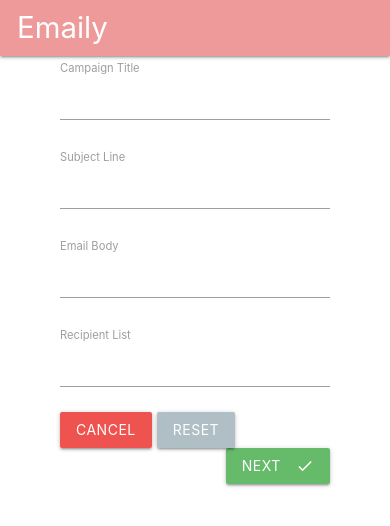
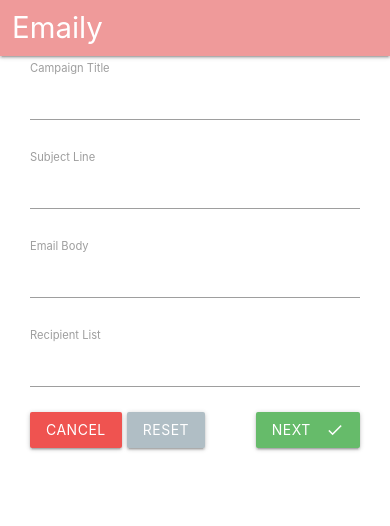
Before and after one commit to OceanRonquilloMorgan/emaily, a React (Create React App) app in the folder client/: page /surveys/new in a window 390 px wide. Shown: the top 526 px of the page. Built offline with nearby package versions, Linux system fonts and the light colour scheme; no server answers.

Commit message:
Mobile front-end fixes

```diff
--- a/client/src/components/Header.js
+++ b/client/src/components/Header.js
@@ -39,7 +39,7 @@ class Header extends Component {
           <Link
             to={this.props.auth ? '/surveys' : '/'}
             className="left brand-logo"
-            style={{ marginLeft: '10px' }}
+            style={{ marginLeft: '5px' }}
           >
             Emaily
           </Link>
--- a/client/src/components/surveys/SurveyForm.js
+++ b/client/src/components/surveys/SurveyForm.js
@@ -25,7 +25,7 @@ class SurveyForm extends Component {
 
   render() {
     return (
-      <div style={{ marginLeft: '60px', marginRight: '60px' }}>
+      <div style={{ marginLeft: '30px', marginRight: '30px' }}>
         <form onSubmit={this.props.handleSubmit(this.props.onSurveySubmit)}>
           {this.renderFields()}
           <Link to="/surveys" className="red lighten-1 btn white-text">
--- a/client/src/components/surveys/SurveyFormReview.js
+++ b/client/src/components/surveys/SurveyFormReview.js
@@ -21,7 +21,7 @@ const SurveyFormReview = ({ onCancel, formValues, submitSurvey, history }) => {
   });
 
   return (
-    <div style={{ marginLeft: '60px', marginRight: '60px' }}>
+    <div style={{ marginLeft: '30px', marginRight: '30px' }}>
       <h5>Please Confirm Your Entries:</h5>
       {reviewFields}
       <button
```
